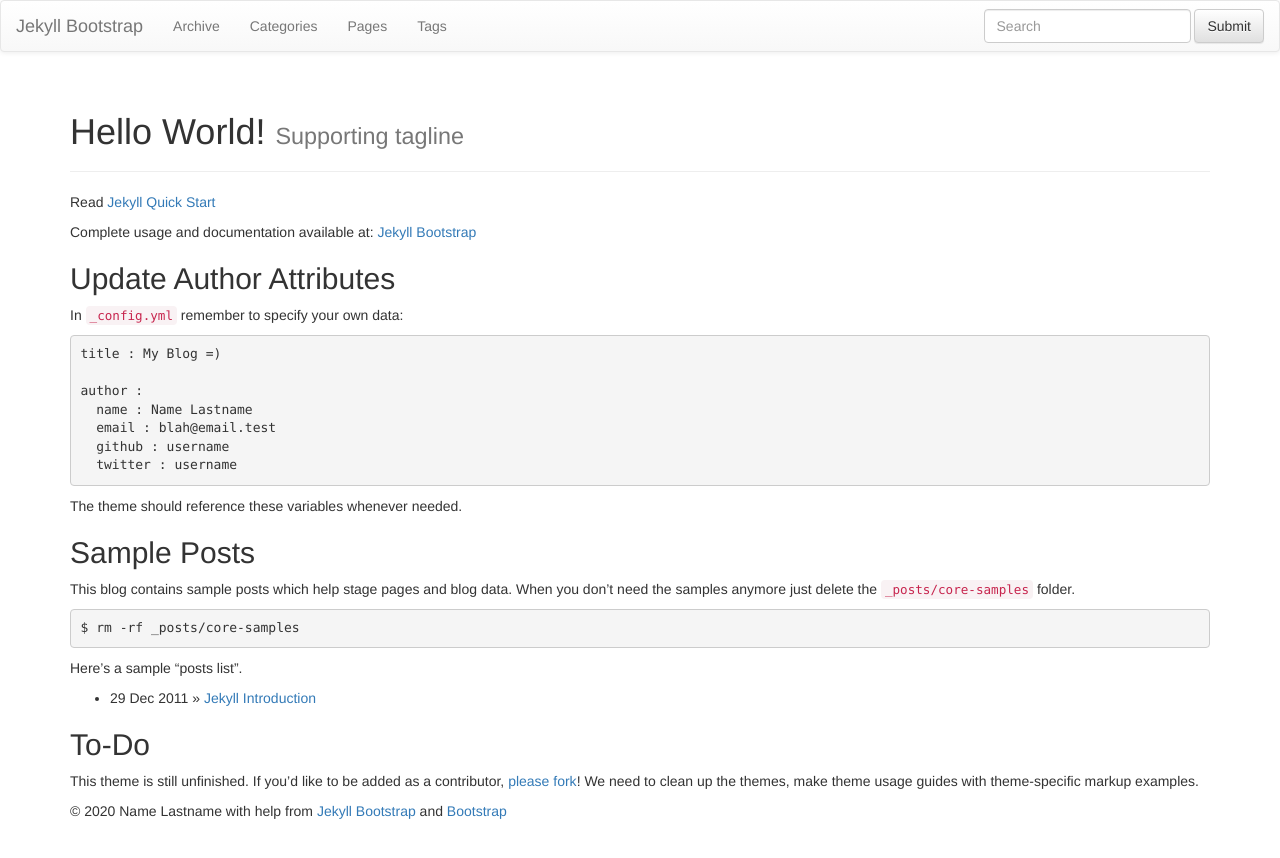
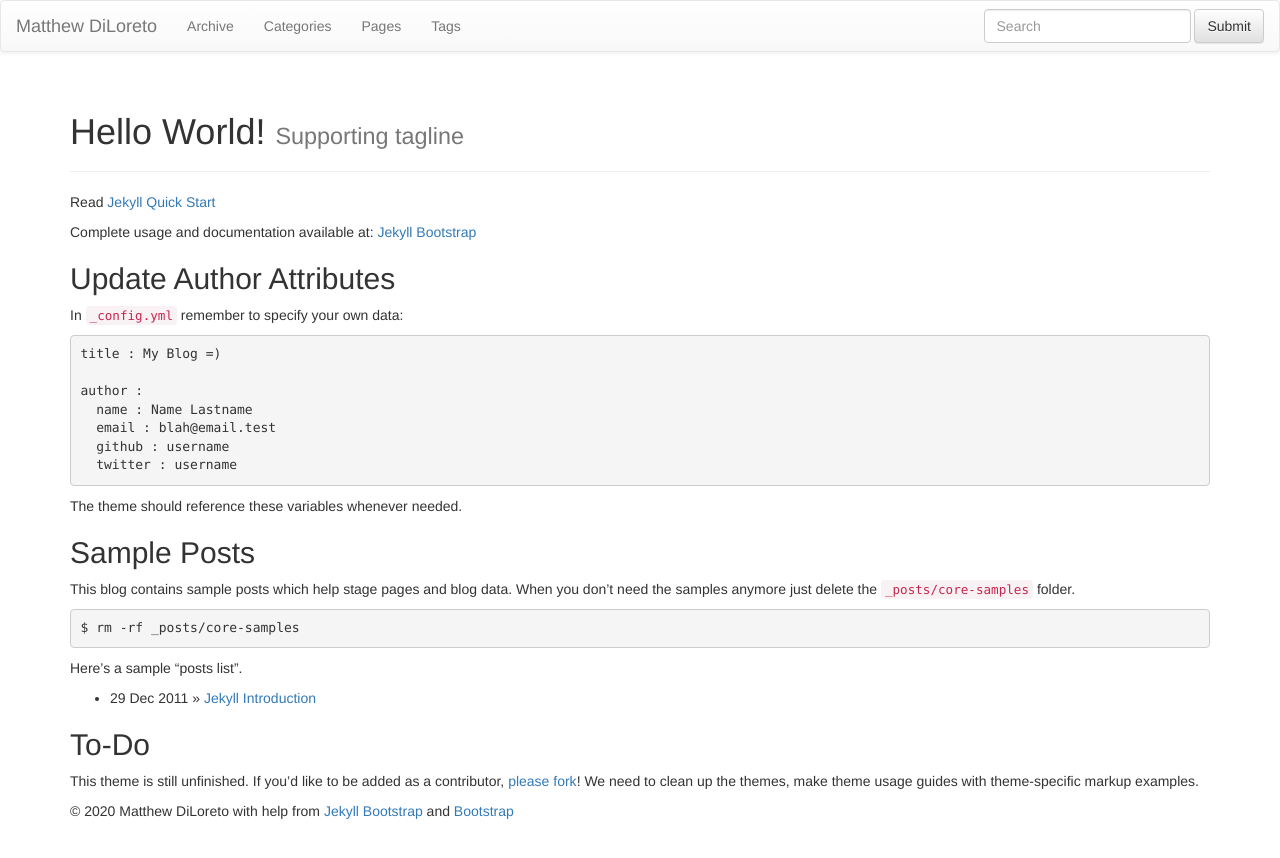
Before and after one commit to mjdiloreto/mjdiloreto.github.io, a Jekyll site: the page built from index.md, in a window 1280 px wide. Shown: the top 858 px of the page. Built offline with Jekyll 4.4.1, drawn with Linux system fonts in a browser that asks for light colours; nearby versions of some CDN libraries; library files that are not in the unit come from our copies.

Commit message:
Configure default jekyll.

```diff
--- a/_config.yml
+++ b/_config.yml
@@ -8,14 +8,14 @@
 # Themes are encouraged to use these universal variables
 # so be sure to set them if your theme uses them.
 #
-title : Jekyll Bootstrap
-tagline: Site Tagline
+title : Matthew DiLoreto
+tagline: I need to write it down so I don't forget.
 author :
-  name : Name Lastname
-  email : blah@email.test
-  github : username
-  twitter : username
-  feedburner : feedname
+  name : Matthew DiLoreto
+  email : mjdiloreto@gmail.com
+  github : mjdiloreto
+  #twitter : username
+  #feedburner : feedname
 
 # The production_url is only used when full-domain names are needed
 # such as sitemap.txt
@@ -25,7 +25,7 @@
 # Else if you are pushing to username.github.io, replace with your username.
 # Finally if you are pushing to a GitHub project page, include the project name at the end.
 #
-production_url : http://username.github.io
+production_url : http://mjdiloreto.github.io
 
 gems: ["jekyll-sitemap"]
 
@@ -82,7 +82,7 @@
   # Set 'provider' to false to turn commenting off globally.
   #
   comments :
-    provider : disqus
+    provider : false # disqus
     disqus :
       short_name : jekyllbootstrap
     livefyre :
@@ -102,7 +102,7 @@
   # Set 'provider' to false to turn analytics off globally.
   #
   analytics :
-    provider : google
+    provider : false #google
     gauges :
         site_id : 'SITE ID'
     google :
```
Also changed, not shown: README.md.
